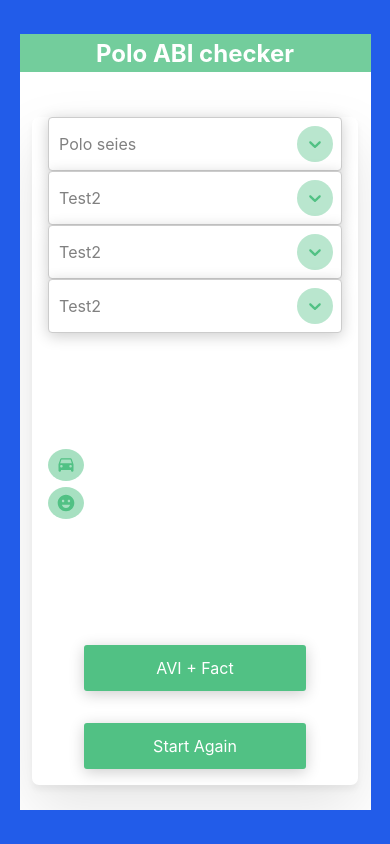
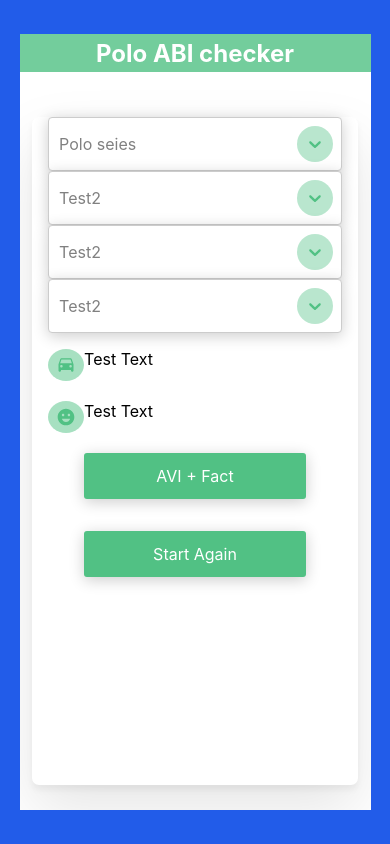
Before and after one commit to UPLukeet/Good-energy-shopping, a React (Create React App) app: page / in a window 390 px wide. Built offline with nearby package versions, Linux system fonts and the light colour scheme.

Commit message:
Added icons and text, fixing scaling for smaller phones like iphone 5s

```diff
--- a/src/Components/poloFinder.js
+++ b/src/Components/poloFinder.js
@@ -1,8 +1,8 @@
 import React, { useState } from "react";
 import Data from "./polo-variants.json";
 import Select from "react-select";
-import DriveEtaIcon from '@material-ui/icons/DriveEta';
-import EmojiEmotionsIcon from '@material-ui/icons/EmojiEmotions';
+import DriveEtaIcon from "@material-ui/icons/DriveEta";
+import EmojiEmotionsIcon from "@material-ui/icons/EmojiEmotions";
 
 function PoloFinder() {
   const [selectedOption, setSelectedOption] = useState(null);
@@ -77,10 +77,16 @@ function PoloFinder() {
               placeholder={"Test2"}
             />
           </div>
-          <div className= "PF_Info">
+
+          <div className="PF_Info">
             <DriveEtaIcon />
+            <p>Test Text</p>
+          </div>
+          <div className="PF_Info">
             <EmojiEmotionsIcon />
+            <p>Test Text</p>
           </div>
+
           <div className="PF_Buttons">
             <p>AVI + Fact</p>
             <p>Start Again</p>
--- a/src/Styling/_poloFinder.scss
+++ b/src/Styling/_poloFinder.scss
@@ -73,8 +73,7 @@
 
             .PF_Info {
                 display: flex;
-                flex-direction: column;
-                margin-top: auto;
+                flex-shrink: 1;
 
                 svg {
                     height: 20px;
@@ -82,7 +81,7 @@
                     border-radius: 50%;
                     background-color: rgba(81, 193, 132, 0.5);
                     color: #51C184;
-                    margin-top: 2%;
+                    margin-top: 5%;
                     margin-left: 5%;
                 }
 
@@ -91,7 +90,7 @@
             .PF_Buttons {
                 display: flex;
                 flex-direction: column;
-                margin-top: auto;
+                margin-bottom: auto;
 
                 p {
                     cursor: pointer;
```
